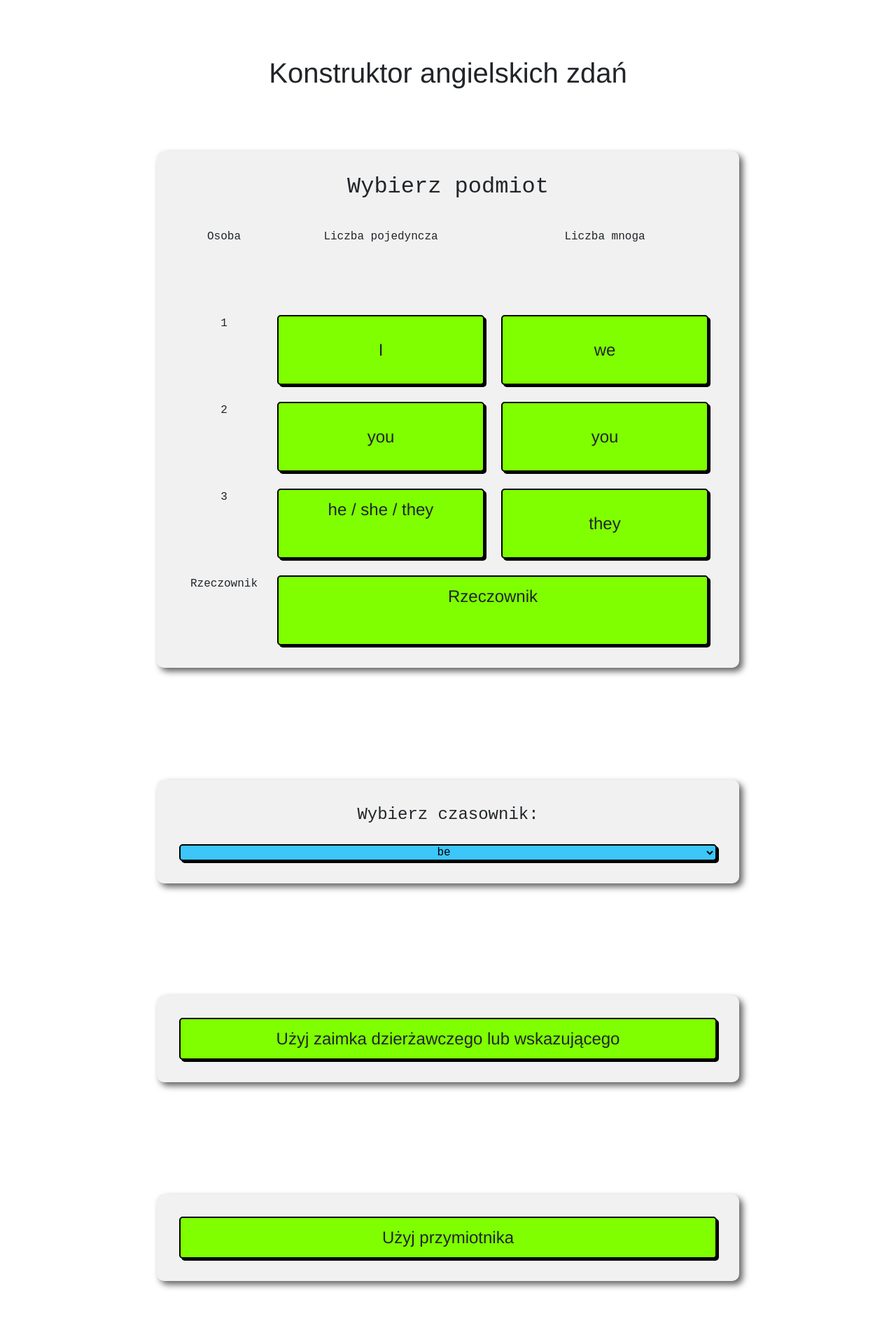
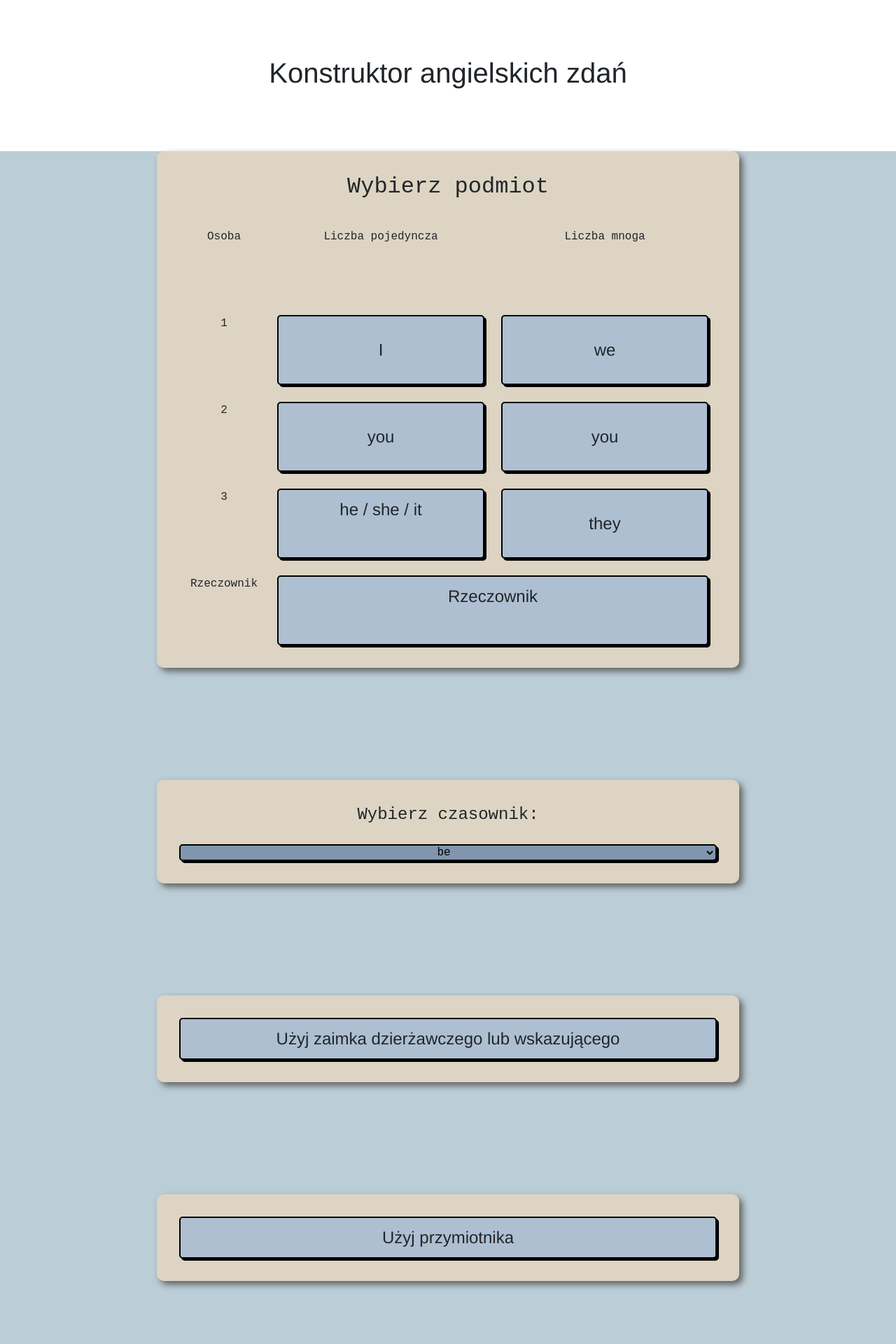
Before and after one commit to MateuszBielowka/Syntactic-Constructor-of-English-Sentences, a Flask app: page / in a window 1280 px wide. Shown: the top 1920 px of the page at 70% size. Run offline with Flask 3, Linux system fonts and the light colour scheme.

Commit message:
Graphic changes

```diff
--- a/src/utils.py
+++ b/src/utils.py
@@ -30,7 +30,7 @@ def conjugate_to_be(person):
         "we": "are",
         "they": "are"
     }
-    return conjugation_table[person.lower()]
+    return conjugation_table.get(person.lower(), "is")
 
 
 def find_continuous_form(verb):
--- a/static/style.css
+++ b/static/style.css
@@ -1,13 +1,13 @@
 :root {
-    --btn-primary: #7FFF00FF;
-    --btn-primary-border: #019515;
-    --btn-primary-hover: #a3f85f;
-    --btn-primary-active: #d50098;
-    --btn-primary-checked: #ff56cd;
-    --btn-secondary: #3CC6FAFF;
+    --btn-primary: #aebfd2;
+    --btn-primary-border: #323a47;
+    --btn-primary-hover:  #bbcdd7;
+    --btn-primary-active: #4b3f44;
+    --btn-primary-checked:  #6b6a6d;
+    --btn-secondary: #8195ae;
     --btn-secondary-border: #004080;
-    --btn-secondary-hover: #75d9fa;
-    --btn-secondary-active: #06afec;
+    --btn-secondary-hover: #8195ae;
+    --btn-secondary-active:  #878e92;
     --btn-secondary-checked: #b84cff;
 }
 
@@ -23,7 +23,7 @@ main {
     flex-direction: column;
     align-items: center;
     gap: 10rem;
-
+    background-color: #bbcdd7;
     font-family: "Courier New", Courier, monospace;
 }
 
@@ -34,7 +34,7 @@ section {
     width: 65%;
 
     text-align: center;
-    background-color: #f1f1f1;
+    background-color: #ddd4c3;
     border-radius: 10px;
     box-shadow: 5px 5px 10px #606060;
     padding: 2rem;
@@ -157,7 +157,7 @@ div#noun #toggle_noun:checked ~ #noun_form {
 
 /* Handle on hover */
 ::-webkit-scrollbar-thumb:hover {
-    background: #75d9fa;
+    background: #323a47;
 }
 
 /* ================== Container ==================== */
--- a/templates/index.html
+++ b/templates/index.html
@@ -93,13 +93,13 @@
                 <div class="col-5" id="third_person">
 
                     <input type="radio" id="toggle_person" name="noun" value="he" class="radio-form">
-                    <label for="toggle_person" class="btn-primary">he / she / they</label>
+                    <label for="toggle_person" class="btn-primary">he / she / it</label>
                     <div id="person_form">
                         <label for="person_dropdown" class="btn-secondary"></label>
                         <select name="person" id="person_dropdown">
                             <option value="he">he</option>
                             <option value="she">she</option>
-                            <option value="they">it</option>
+                            <option value="it">it</option>
                         </select>
                     </div>
                 </div>
```
